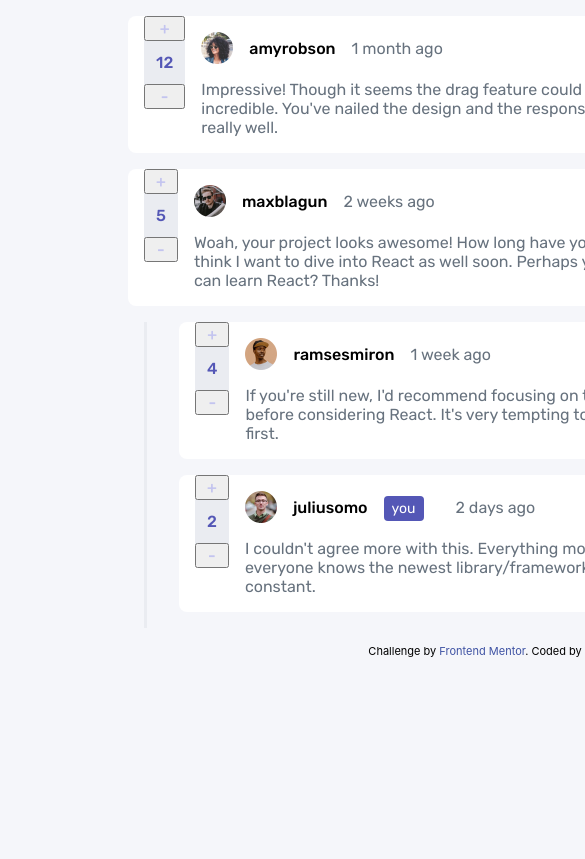
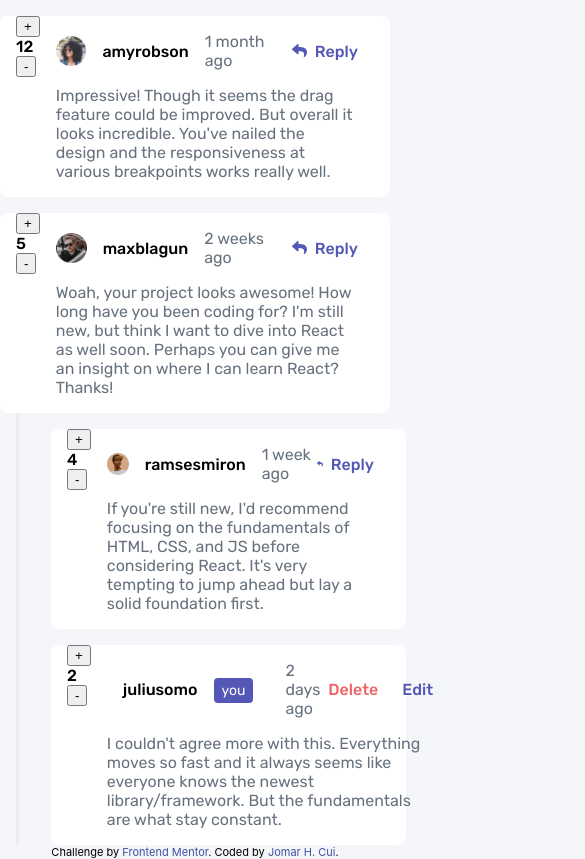
Before and after one commit to jomarcui/react-next-interactive-comment-section, a Next.js app: page / in a window 390 px wide. Shown: the top 859 px of the page, 585 px wide, since content can reach past the window. Built offline with nearby package versions, Linux system fonts and the light colour scheme.

Commit message:
💄 Responsive container for Reply Form

```diff
--- a/components/Comment/List.tsx
+++ b/components/Comment/List.tsx
@@ -8,7 +8,7 @@
 import ComponentsCommentMyReply from "./MyReply";
 import ComponentsCommentReply from "./Reply";
 
-type ComponentsCommentListProps = {
+type ListProps = {
   props: {
     comments: Types.Comment[];
     currentUser: Types.User;
@@ -28,7 +28,7 @@
   };
 };
 
-const ComponentsCommentList = ({
+const List = ({
   props: {
     comments,
     currentUser,
@@ -39,7 +39,7 @@
     submitEditedReply,
     submitReply,
   },
-}: ComponentsCommentListProps) => {
+}: ListProps) => {
   const renderComment = (
     comment: Types.Comment,
     currentUser: Types.User,
@@ -103,26 +103,26 @@
   };
 
   return (
-    <Styles.Ul>
+    <Styles.CommentUlContainer>
       {comments.map((comment) => {
         const { id: parentCommentId, replies } = comment;
 
         return (
-          <Styles.Li key={parentCommentId}>
+          <Styles.CommentUlContainerLi key={parentCommentId}>
             {renderComment(comment, currentUser, parentCommentId)}
 
             <Styles.ReplyUlContainer>
               {replies.map((reply) => (
-                <Styles.Li key={reply.id}>
+                <Styles.CommentUlContainerLi key={reply.id}>
                   {renderReply(currentUser, parentCommentId, reply)}
-                </Styles.Li>
+                </Styles.CommentUlContainerLi>
               ))}
             </Styles.ReplyUlContainer>
-          </Styles.Li>
+          </Styles.CommentUlContainerLi>
         );
       })}
-    </Styles.Ul>
+    </Styles.CommentUlContainer>
   );
 };
 
-export default ComponentsCommentList;
+export default List;
--- a/components/Comment/MyComment.tsx
+++ b/components/Comment/MyComment.tsx
@@ -129,7 +129,7 @@
                 title="Your comment"
                 value={myComment}
               />
-              <Styles.FormButton align="end">UPDATE</Styles.FormButton>
+              <Styles.FormButton>UPDATE</Styles.FormButton>
             </form>
           </Styles.Content>
         )}
--- a/components/Comment/MyReply.tsx
+++ b/components/Comment/MyReply.tsx
@@ -130,7 +130,7 @@
                 title="Your comment"
                 value={myComment}
               />
-              <Styles.FormButton align="end">UPDATE</Styles.FormButton>
+              <Styles.FormButton>UPDATE</Styles.FormButton>
             </form>
           </Styles.Content>
         )}
--- a/components/Comment/New.tsx
+++ b/components/Comment/New.tsx
@@ -53,7 +53,7 @@
           />
         </div>
         <div className="button-container">
-          <Styles.FormButton align="end">Send</Styles.FormButton>
+          <Styles.FormButton>Send</Styles.FormButton>
         </div>
       </form>
     </Styles.NewComment>
--- a/components/Comment/ReplyForm.tsx
+++ b/components/Comment/ReplyForm.tsx
@@ -10,7 +10,7 @@
 import * as Styles from "./comment.styles";
 import * as Types from "../../types/comment";
 
-type ComponentsCommentReplyFormProps = {
+type ReplyFormProps = {
   commentId: string;
   currentUser: Types.User;
   replyingTo: string | null;
@@ -18,13 +18,13 @@
   submitReply: (commentId: string, replyData: Types.Reply) => void;
 };
 
-const ComponentsCommentReplyForm = ({
+const ReplyForm = ({
   commentId,
   currentUser,
   replyingTo,
   setReplying,
   submitReply,
-}: ComponentsCommentReplyFormProps) => {
+}: ReplyFormProps) => {
   const {
     image: { webp },
   } = currentUser;
@@ -63,12 +63,11 @@
 
   return (
     <Styles.ReplyForm onSubmit={handleSubmit}>
-      <Styles.FlexBoxRow>
       <div className="avatar-container">
         <Image alt="" height="32" src={webp} width="32" />
       </div>
       <div className="text-area-container">
-          <textarea
+        <Styles.Textarea
           name="reply"
           onChange={handleChangeReplyText}
           ref={replyTextInputRef}
@@ -77,11 +76,10 @@
         />
       </div>
       <div className="button-container">
-          <button>REPLY</button>
+        <Styles.FormButton>REPLY</Styles.FormButton>
       </div>
-      </Styles.FlexBoxRow>
     </Styles.ReplyForm>
   );
 };
 
-export default ComponentsCommentReplyForm;
+export default ReplyForm;
--- a/components/Comment/comment.styles.ts
+++ b/components/Comment/comment.styles.ts
@@ -8,7 +8,6 @@
   background-color: ${Colors.WHITE};
   border-radius: 0.5rem;
   display: flex;
-  margin-bottom: 1rem;
   padding: 0 1rem;
   width: 100%;
 `;
@@ -41,12 +40,12 @@
 }
 
 interface IModalButton {
-  backgroundColor: string
+  backgroundColor: string;
 }
 
 //#endregion
 
-export const FormButton = styled.button<IFormButton>`
+export const FormButton = styled.button`
   background-color: ${Colors.MODERATE_BLUE};
   border: none;
   border-radius: 0.5rem;
@@ -63,7 +62,7 @@
 `;
 
 export const ModalButton = styled.button<IModalButton>`
-  background-color: ${({backgroundColor}) => backgroundColor};
+  background-color: ${({ backgroundColor }) => backgroundColor};
   border: none;
   border-radius: 0.5rem;
   color: ${Colors.WHITE};
@@ -75,6 +74,7 @@
 export const Comment = styled.div`
   ${commentContainer}
   font: 500 1rem "Rubik";
+  margin-top: 1rem;
 `;
 
 export const Content = styled.div`
@@ -94,39 +94,97 @@
   width: 100%;
 `;
 
-export const Li = styled.li`
-  ${flexBoxCol}
+export const NewComment = styled.div`
+  ${commentContainer}
+  margin-top: 1rem;
 
-  .score {
-    background-color: ${Colors.LIGHT_GRAY};
-    border-radius: 0.25rem;
+  form {
     display: flex;
-    flex-direction: column;
+    width: 100%;
 
     > div {
-      align-items: center;
-      display: flex;
-      justify-content: center;
-      padding: 0.75rem;
+      margin: 1rem 0;
     }
 
-    .button {
-      color: hsl(239, 57%, 85%);
-      cursor: pointer;
-      font: 500 1rem "Rubik";
-      transition: color 0.15s, font-size 0.15s;
-
-      &:hover {
-        color: hsl(238, 40%, 52%);
-        font: 500 1.25rem "Rubik";
-      }
+    .user-avatar-container {
     }
 
-    .value {
-      color: hsl(238, 40%, 52%);
-      font: 500 1rem "Rubik";
+    .comment-text-container {
+      flex-grow: 1;
+    }
+
+    .button-container {
     }
   }
+`;
+
+export const ReplyForm = styled.form`
+  background-color: ${Colors.WHITE};
+  border-radius: 0.5rem;
+  display: flex;
+  flex-flow: row wrap;
+  margin-top: 0.5rem;
+  width: 100%;
+  padding: 1.375rem;
+
+  .avatar-container,
+  .button-container {
+    transition: 1s;
+  }
+
+  .text-area-container {
+    padding: 0 1.375rem;
+    flex-grow: 1;
+  }
+
+  @media (max-width: 576px) {
+    .avatar-container {
+      flex-grow: 1;
+      margin: 1.375rem 0;
+      order: 2;
+    }
+
+    .button-container {
+      margin: 1.375rem 0;
+      order: 2;
+    }
+
+    .text-area-container {
+      flex: 1 100%;
+      order: 1;
+      padding: 0;
+    }
+  }
+`;
+
+export const ReplyUlContainer = styled.ul`
+  border-left: 0.1875rem solid ${Colors.LIGHT_GRAY};
+  margin-left: 2rem;
+  padding-left: 2rem;
+  width: 100%;
+`;
+
+export const Textarea = styled.textarea`
+  border: 0.125rem solid ${Colors.MODERATE_BLUE};
+  border-radius: 1rem;
+  display: flex;
+  color: ${Colors.DARK_BLUE};
+  font: 400 1rem "Rubik";
+  line-height: 1.5rem;
+  height: 9rem;
+  padding: 0.75rem 1.625rem;
+  resize: none;
+  width: 100%;
+`;
+
+export const CommentUlContainer = styled.ul`
+  list-style: none;
+  margin: 0;
+  padding: 0;
+`;
+
+export const CommentUlContainerLi = styled.li`
+  ${flexBoxCol}
 
   .details {
     flex-grow: 1;
@@ -185,7 +243,7 @@
           }
 
           &:disabled {
-            opacity: 0.5;;
+            opacity: 0.5;
           }
 
           &:hover:enabled {
@@ -203,87 +261,3 @@
     }
   }
 `;
-
-export const NewComment = styled.div`
-  ${commentContainer}
-
-  form {
-    display: flex;
-    width: 100%;
-
-    .user-avatar-container {
-      margin: 1rem 0;
-    }
-
-    .comment-text-container {
-      flex-grow: 1;
-      /* padding: 0 1rem; */
-    }
-
-    .button-container {
-      margin: 1rem 0;
-    }
-  }
-`;
-
-export const ReplyForm = styled.form`
-  ${commentContainer}
-
-  .avatar-container,
-  .text-area-container,
-  .button-container {
-    margin: 1rem;
-  }
-
-  .button-container {
-    button {
-      background-color: #5457b6;
-      border: none;
-      border-radius: 0.5rem;
-      color: ${Colors.WHITE};
-      cursor: pointer;
-      font-size: 1rem;
-      font-weight: 700;
-      padding: 0.75rem 1.5rem;
-      transition: opacity 0.15s;
-
-      &:hover {
-        opacity: 0.5;
-      }
-    }
-  }
-
-  .text-area-container {
-    flex-grow: 1;
-
-    textarea {
-      width: 100%;
-    }
-  }
-`;
-
-export const ReplyUlContainer = styled.ul`
-  border-left: 0.1875rem solid ${Colors.LIGHT_GRAY};
-  margin-left: 2rem;
-  padding-left: 2rem;
-  width: 100%;
-`;
-
-export const Textarea = styled.textarea`
-  border: 0.125rem solid ${Colors.MODERATE_BLUE};
-  border-radius: 1rem;
-  display: flex;
-  color: ${Colors.DARK_BLUE};
-  font: 400 1rem "Rubik";
-  line-height: 1.5rem;
-  height: 9rem;
-  margin: 1rem;
-  padding: 1rem;
-  resize: none;
-  width: calc(100% - 2rem);
-`;
-
-export const Ul = styled.ul`
-  list-style: none;
-  padding: 0;
-`;
--- a/pages/index.styles.ts
+++ b/pages/index.styles.ts
@@ -1,5 +1,4 @@
 import styled from "styled-components";
-import { Colors } from "../enums/colors";
 
 export const Main = styled.main`
   margin: 0 auto;
--- a/pages/index.tsx
+++ b/pages/index.tsx
@@ -1,26 +1,16 @@
-import { useContext } from "react";
+import type { NextPage } from "next";
 import Head from "next/head";
-import type { NextPage } from "next";
 
 import styles from "../styles/Home.module.css";
 
-import * as Types from "../types/comment";
 import * as Styles from "./index.styles";
 
-import ComponentsCommentList from "../components/Comment/List";
-import ComponentsCommentNew from "../components/Comment/New";
 import ContainersComment from "../containers/Comment";
 
-import ContextCommentProvider, { CommentContext } from "../context/comment";
+import ContextCommentProvider from "../context/comment";
 
-const Home: NextPage = () => {
-  const submitComment = (comment: Types.Comment) => {
-    // const updatedComments = [...comments, comment];
-    // setComments(updatedComments);
-  };
-
-  return (
-    <div className={styles.container}>
+const Home: NextPage = () => (
+  <div>
     <Head>
       <title>Frontend Mentor | Interactive Comment Section</title>
       <meta name="description" content="Generated by create next app" />
@@ -31,15 +21,6 @@
       <ContextCommentProvider>
         <ContainersComment />
       </ContextCommentProvider>
-        {/* <ComponentsCommentList
-            comments={comments}
-            currentUser={currentUser}
-            setComments={setComments}
-          />
-          <ComponentsCommentNew
-            currentUser={currentUser}
-            submitComment={submitComment}
-          /> */}
     </Styles.Main>
 
     <footer className={styles.attribution}>
@@ -55,6 +36,5 @@
     </footer>
   </div>
 );
-};
 
 export default Home;
```
Also changed, not shown: components/Score/Score.styles.ts (added, +34 -0 lines), components/Ui/Modal.tsx (+6 -8 lines), components/Ui/_modal.styles.ts (renamed from components/Ui/modal.styles.ts). Lines whose indentation alone changed are shown as unchanged.
